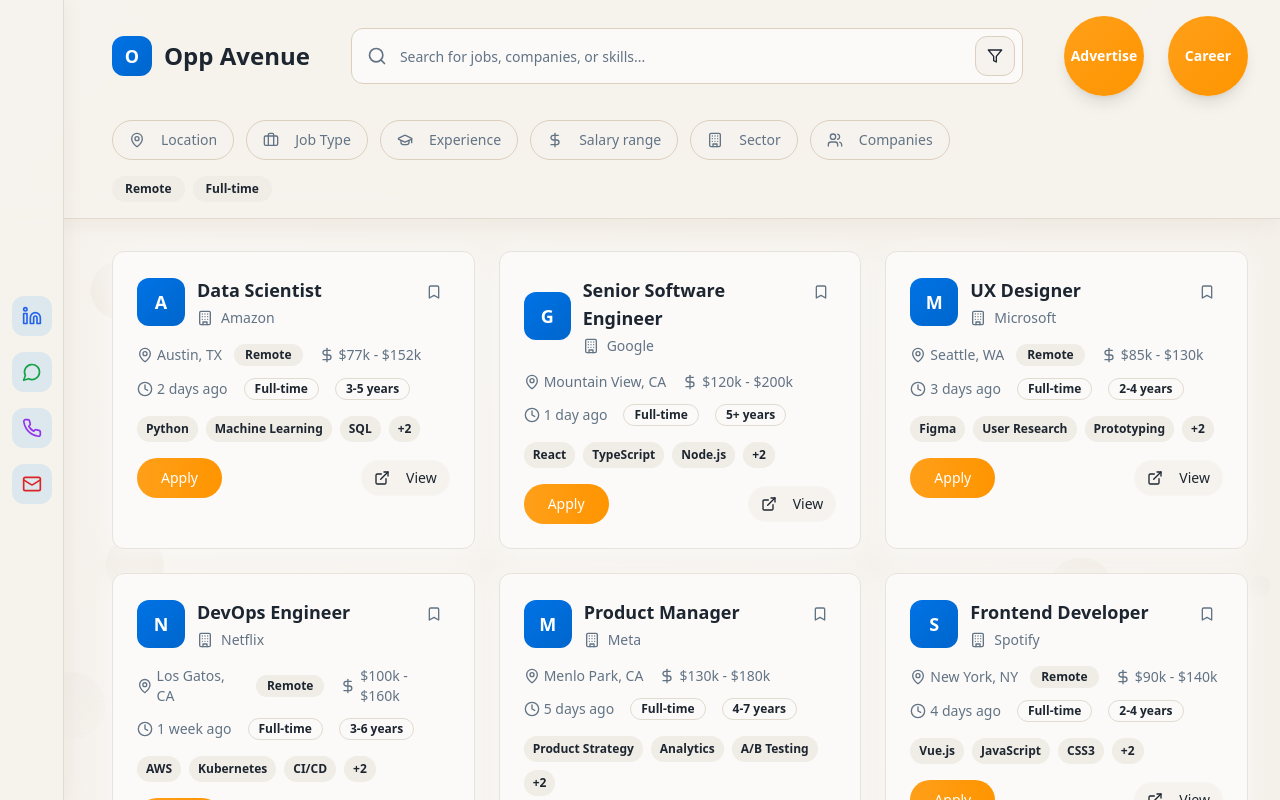
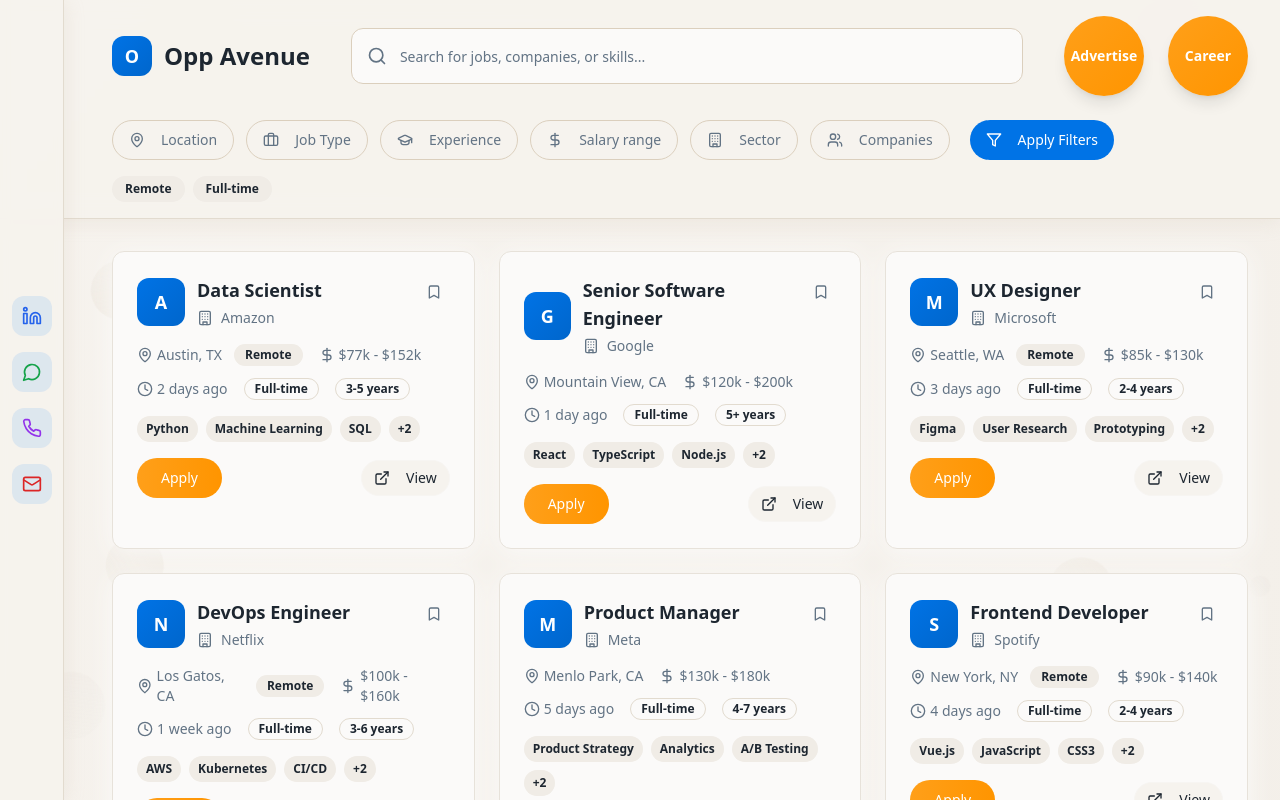
Before and after one commit to vivek-ranjan21639/opp-avenue-jobs, a React (Vite) app: page / in a window 1280 px wide. Shown: the top 800 px of the page. Built offline with nearby package versions, Linux system fonts and the light colour scheme.

Commit message:
Refactor header layout and menu
Move filter icon to apply filters after company selection. Remove 360-degree animation from menu buttons.

```diff
--- a/src/components/Header.tsx
+++ b/src/components/Header.tsx
@@ -43,16 +43,8 @@ const Header: React.FC<HeaderProps> = ({ onAdvertiseClick, onCareerClick }) => {
               placeholder="Search for jobs, companies, or skills..."
               value={searchQuery}
               onChange={(e) => setSearchQuery(e.target.value)}
-              className="pl-12 pr-16 h-14 text-lg bg-card border-input-border focus:border-primary focus:ring-primary rounded-xl"
+              className="pl-12 h-14 text-lg bg-card border-input-border focus:border-primary focus:ring-primary rounded-xl"
             />
-            <Button
-              onClick={() => setShowFilters(!showFilters)}
-              variant="outline"
-              size="icon"
-              className="absolute right-2 top-1/2 transform -translate-y-1/2 w-10 h-10 rounded-lg border-input-border hover:bg-secondary"
-            >
-              <Filter className="w-5 h-5" />
-            </Button>
           </div>
 
           {/* Circular Menu Buttons */}
@@ -75,7 +67,7 @@ const Header: React.FC<HeaderProps> = ({ onAdvertiseClick, onCareerClick }) => {
         {/* Filter Buttons Row */}
         <div className="space-y-4">
           {/* Filter Buttons */}
-          <div className="flex flex-wrap gap-3">
+          <div className="flex flex-wrap gap-3 items-center">
             {filterOptions.map((filter, index) => (
               <Button
                 key={index}
@@ -87,6 +79,15 @@ const Header: React.FC<HeaderProps> = ({ onAdvertiseClick, onCareerClick }) => {
                 {filter.label}
               </Button>
             ))}
+            <Button
+              onClick={() => console.log('Applying filters...')}
+              variant="default"
+              size="sm"
+              className="h-10 px-4 rounded-full ml-2"
+            >
+              <Filter className="w-4 h-4 mr-2" />
+              Apply Filters
+            </Button>
           </div>
 
           {/* Active Filters Display */}
--- a/src/index.css
+++ b/src/index.css
@@ -185,23 +185,14 @@
     }
   }
 
-  /* Circular menu button with 360° rotation */
+  /* Circular menu button */
   .circular-menu {
     @apply relative w-20 h-20 rounded-full flex items-center justify-center;
     @apply bg-gradient-to-br from-accent to-accent-hover;
     @apply text-accent-foreground font-semibold text-sm;
-    @apply shadow-lg transition-all duration-500;
+    @apply shadow-lg transition-all duration-300;
     @apply hover:scale-110 hover:shadow-primary;
     cursor: pointer;
-  }
-
-  .circular-menu:hover {
-    animation: rotate360 0.8s ease-in-out;
-  }
-
-  @keyframes rotate360 {
-    from { transform: rotate(0deg) scale(1.1); }
-    to { transform: rotate(360deg) scale(1.1); }
   }
 
   /* Job card animations */
```
